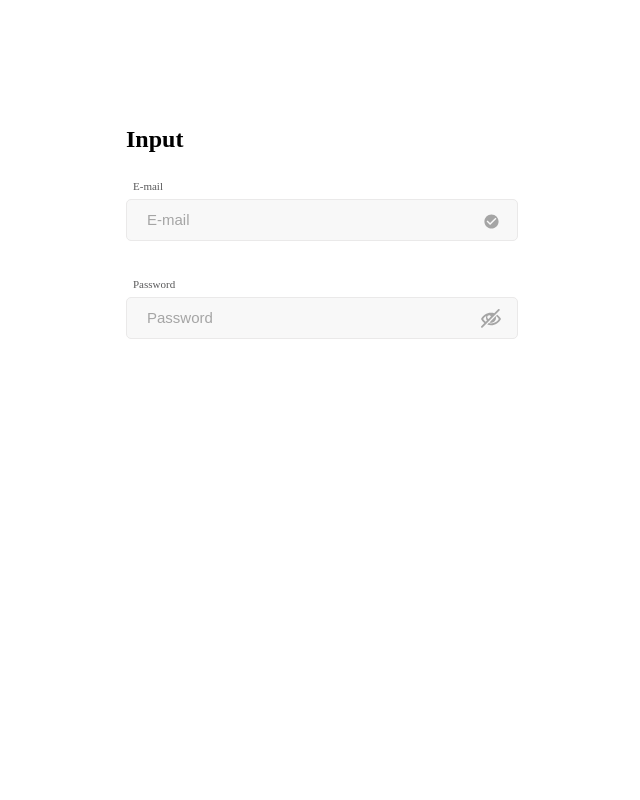
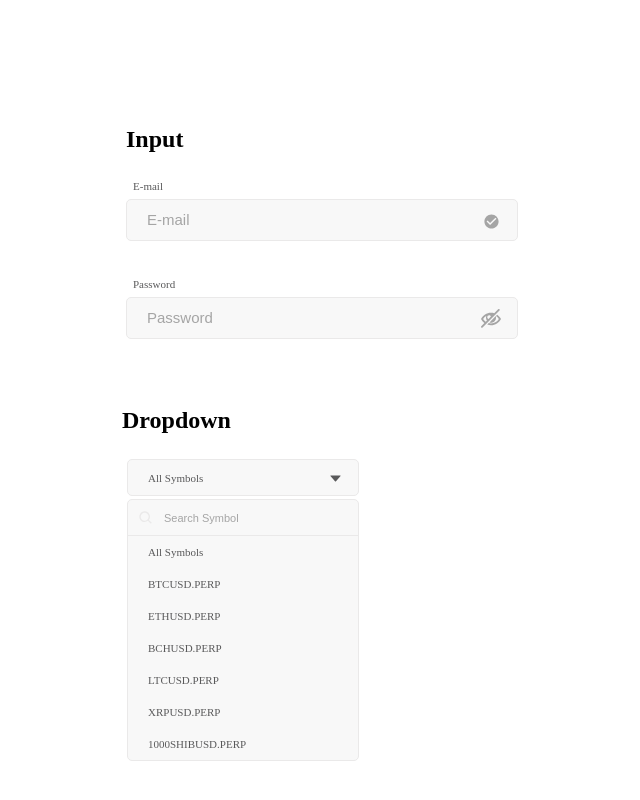
Before and after one commit to HANJISUN/wanted_pre_onboarding, a React (Create React App) app: page / in a window 1280 px wide. Shown: the part 758-1558 px from the top of the page, without its empty margins (318-958 px from the left). Before the commit the page ends 1187 px from the top, so only its background shows below. Built offline with nearby package versions, Linux system fonts and the light colour scheme.

Commit message:
feat: Dropdown 기능 추가

```diff
--- a/src/App.jsx
+++ b/src/App.jsx
@@ -3,6 +3,7 @@ import Toggle from "./components/Toggle";
 import Tab from "./components/Tab";
 import Slider from "./components/Slider";
 import Input from "./components/Input";
+import Dropdown from "./components/Dropdown";
 
 function App() {
   return (
@@ -16,6 +17,8 @@ function App() {
       <Slider />
       <br />
       <Input />
+      <br />
+      <Dropdown />
     </div>
   );
 }
--- /dev/null
+++ b/src/components/Dropdown.jsx
@@ -0,0 +1,191 @@
+import React, { useState, useRef, useEffect } from "react";
+import styled from "styled-components";
+import { AiFillCaretDown } from "react-icons/ai";
+import { BiSearch } from "react-icons/bi";
+
+const Dropdown = () => {
+  const SeleteList = [
+    "BTCUSD.PERP",
+    "ETHUSD.PERP",
+    "BCHUSD.PERP",
+    "LTCUSD.PERP",
+    "XRPUSD.PERP",
+    "1000SHIBUSD.PERP"
+  ];
+
+  const [selectedValue, setSelectedValue] = useState("All Symbols");
+  const [isDroped, setIsDroped] = useState(false);
+  const [inputValue, setInputValue] = useState("");
+  const outsideRef = useRef(null);
+
+  const handleChange = e => {
+    setInputValue(e.target.value);
+  };
+
+  const handleClick = e => {
+    setSelectedValue(e.target.textContent);
+    setIsDroped(false);
+  };
+
+  useEffect(() => {
+    // 현재 document에서 mousedown 이벤트가 동작하면 호출되는 함수입니다.
+    function handleClickOutside(e) {
+      if (outsideRef.current && !outsideRef.current.contains(e.target)) {
+        setIsDroped(!isDroped);
+        return;
+      }
+    }
+    document.addEventListener("click", handleClickOutside);
+    return () => {
+      document.removeEventListener("click", handleClickOutside);
+      setIsDroped(!isDroped);
+    };
+    // eslint-disable-next-line react-hooks/exhaustive-deps
+  }, [outsideRef]);
+
+  return (
+    <DropdownDiv>
+      <h2>Dropdown</h2>
+      <DropdownContainer ref={outsideRef}>
+        <SeleteBox onClick={() => setIsDroped(!isDroped)}>
+          <p className="selectedValue">{selectedValue}</p>
+          <div>
+            <i>
+              <AiFillCaretDown size="15" color="var(--textPrimary)" />
+            </i>
+          </div>
+        </SeleteBox>
+        {isDroped && (
+          <DropBox>
+            <InputBox>
+              <div>
+                <i>
+                  <BiSearch color="var(--borderPrimary)" />
+                </i>
+              </div>
+              <input
+                type="text"
+                value={inputValue}
+                placeholder="Search Symbol"
+                onChange={handleChange}
+              />
+            </InputBox>
+            <div className="listItem" value="All Symbols" onClick={handleClick}>
+              All Symbols
+            </div>
+            {SeleteList.map(element => {
+              if (element.toLowerCase().includes(inputValue.toLowerCase())) {
+                return (
+                  <div
+                    key={element}
+                    className="listItem"
+                    id={element}
+                    value={element}
+                    onClick={handleClick}
+                  >
+                    {element}
+                  </div>
+                );
+              }
+            })}
+          </DropBox>
+        )}
+      </DropdownContainer>
+    </DropdownDiv>
+  );
+};
+
+export default Dropdown;
+
+const DropdownDiv = styled.div`
+  position: relative;
+  width: 400px;
+  margin: 10px 0;
+
+  h2 {
+    margin-bottom: 20px;
+  }
+`;
+
+const DropdownContainer = styled.div`
+  width: 250px;
+  height: 350px;
+  padding: 5px;
+`;
+
+const SeleteBox = styled.div`
+  width: 230px;
+  height: 35px;
+  display: flex;
+  align-items: center;
+  position: relative;
+
+  text-align: left;
+  background-color: var(--inputBackground);
+  border: 1px solid var(--borderPrimary);
+  border-radius: 5px;
+  cursor: pointer;
+
+  p {
+    padding: 0 20px;
+    color: var(--textPrimary);
+    font-size: 11px;
+  }
+
+  div {
+    position: absolute;
+    left: 200px;
+    bottom: 5px;
+    z-index: 100;
+  }
+`;
+
+const DropBox = styled.div`
+  background-color: var(--inputBackground);
+  width: 230px;
+  height: auto;
+  margin-top: 3px;
+  border: 1px solid var(--borderPrimary);
+  border-radius: 5px;
+
+  .listItem {
+    width: auto;
+    padding: 10px 20px;
+    font-size: 11px;
+    color: var(--textPrimary);
+    cursor: pointer;
+    text-align: left;
+    &:hover {
+      background-color: var(--secondary);
+    }
+  }
+`;
+
+const InputBox = styled.div`
+  display: flex;
+  border-bottom: 1px solid var(--borderPrimary);
+  align-items: center;
+  padding: 0 0 0 10px;
+
+  div {
+    position: relative;
+    top: 2px;
+  }
+
+  input {
+    width: 85%;
+    height: 35px;
+    outline: none;
+    background-color: var(--inputBackground);
+    margin-left: 10px;
+    font-size: 11px;
+    font-weight: 400;
+    color: var(--textPrimary);
+
+    border: none;
+    &::placeholder {
+      color: var(--textSecondary);
+      font-size: 11px;
+    }
+  }
+`;
```
